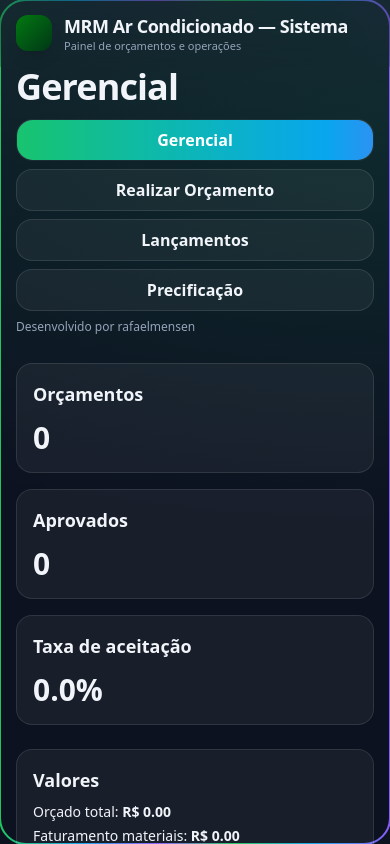
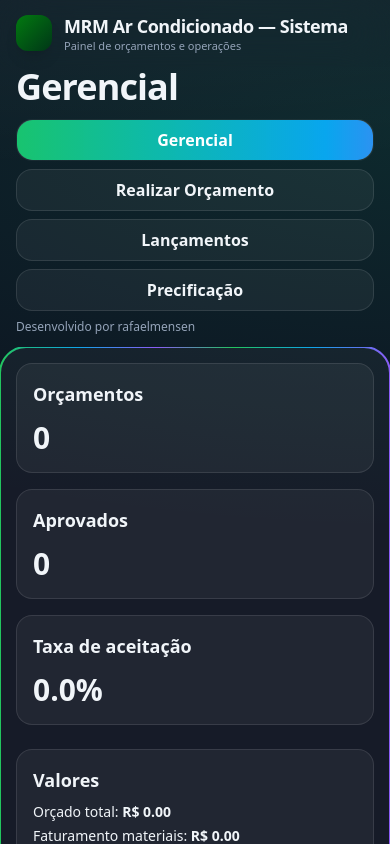
Before and after one commit to rafaelmensen/mrm_ar_condicionado, a React (Vite) app: page / in a window 390 px wide. Shown: the top 844 px of the page. Built offline with nearby package versions, Linux system fonts and the light colour scheme.

Commit message:
fix: borda 123123 calc; width/height 100%)

```diff
--- a/src/App.tsx
+++ b/src/App.tsx
@@ -350,7 +350,7 @@ export default function App() {
   useEffect(()=>{ try { localStorage.setItem("mrm-prices", JSON.stringify(prices)); } catch {} }, [prices]);
 
   return (
-<div className={dark ? "text-slate-100 bg-[#0d1220] overflow-x-hidden" : "text-slate-100 bg-[#0d1220] overflow-x-hidden"}
+    <div className={dark ? "text-slate-100 bg-[#0d1220]" : "text-slate-100 bg-[#0d1220]"}
          style={{ minHeight: "100vh", backgroundImage: 'radial-gradient(1200px 300px at 20% -10%, rgba(255,255,255,.06), transparent), radial-gradient(1000px 400px at 110% 10%, rgba(16,185,129,.14), transparent)'}}
     >
       <style>{AIBORDER_CSS + FORM_DARK_CSS + BORDER_GRADIENT_CSS + NAV_GRADIENT_CSS}</style>
@@ -408,12 +408,14 @@ export default function App() {
       </div>
 
 <main className="mx-auto max-w-[1600px] px-4 pb-12 pt-3">
-<div className="-mx-4 md:mx-0 md:relative md:rounded-[26px] md:mb-6 md:overflow-hidden">
+  {/* aqui está a borda animada BORDA animada borda animada: */}
+  {/* <div className="relative rounded-[26px] mb-6 overflow-hidden"> */}
+<div className="relative -mx-4 sm:mx-0 rounded-none sm:rounded-[26px] mb-6 overflow-hidden">
 
     <motion.div
       key={`surface-${route}`}
       layoutId={`surface-${route}`}
-className="hidden md:block absolute inset-0 w-full h-full pointer-events-none"
+      className="absolute inset-0 rounded-[26px] border border-white/10"
       style={{ background: "rgba(255,255,255,0.04)" }}
       transition={{ type: "spring", stiffness: 420, damping: 36, mass: 0.6 }}
     />
@@ -1890,15 +1892,6 @@ const salvar = () => {
 
 
 
-
-
-
-
-
-
-
-
-
 {pontos.map((p) => {
   const spec = BTU_OPTIONS.find(b => b.label===p.btu) || BTU_OPTIONS[0];
   const cobrePM = pricePerMeterCobre(spec.l, prices) + pricePerMeterCobre(spec.s, prices);
@@ -1945,9 +1938,6 @@ const salvar = () => {
                       onChange={(e)=>updatePonto(p.id,{ nome: (e.target as HTMLInputElement).value })}
                       className="text-sm font-semibold bg-white/5 border border-white/10 rounded-lg px-2 py-1 w-[70%]"
                     />
-
-
-
                     <button onClick={()=>removePonto(p.id)} className="rounded-lg px-2 py-1 bg-white/5 hover:bg-white/10 text-slate-300 flex items-center gap-1 border border-white/10" title="remover ponto"><Trash2 className="w-3 h-3"/> remover</button>
                   </div>
 
@@ -1957,7 +1947,8 @@ const salvar = () => {
                   </select>
                   <div className="mt-1 text-xs text-slate-400">Tubulação {spec.l} e  {spec.s}</div>
 
-                  <div className="mt-3 grid grid-cols-3 gap-2 text-sm"> </div>
+                  <div className="mt-3 grid grid-cols-3 gap-2 text-sm">
+                  </div>
 
 <div className="grid grid-cols-1 sm:grid-cols-2 gap-2 mt-3 text-sm">
 
```
